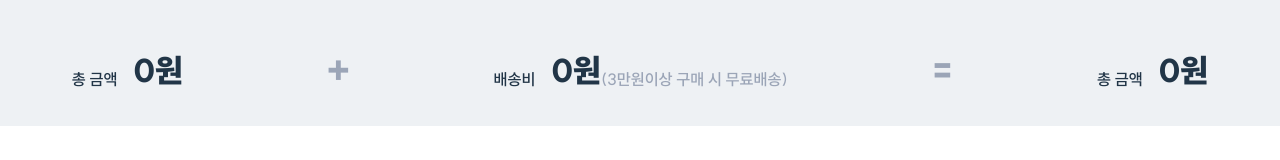
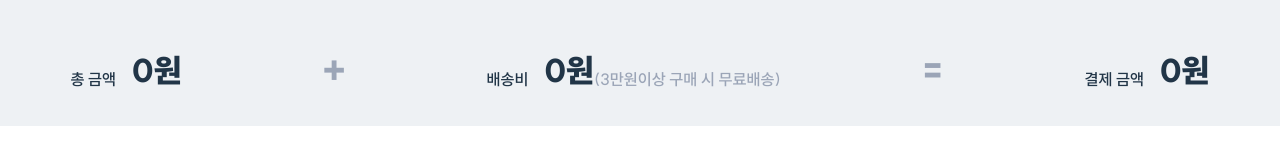
Before and after one commit to Legitgoons/eCommerce-ourHome, a React (Vite) app: page /cart in a window 1280 px wide. Shown: the part 178-338 px from the top of the page. Built offline with nearby package versions, Linux system fonts and the light colour scheme.

Commit message:
Chore: CartPaymentPricing의 CartTotalPriceing type prop 오타 수정

```diff
--- a/src/components/organisms/CartPaymentPricing.tsx
+++ b/src/components/organisms/CartPaymentPricing.tsx
@@ -17,7 +17,7 @@ export default function CartPaymentPricing({
       <p className="t2 text-Secondary">+</p>
       <CartTotalPriceing price={shippingFee} type="ShippingFee" />
       <p className="t2 text-Secondary">=</p>
-      <CartTotalPriceing price={totalAmount} type="TotalAmount" />
+      <CartTotalPriceing price={totalAmount} type="PaymentAmount" />
     </div>
   );
 }
```
